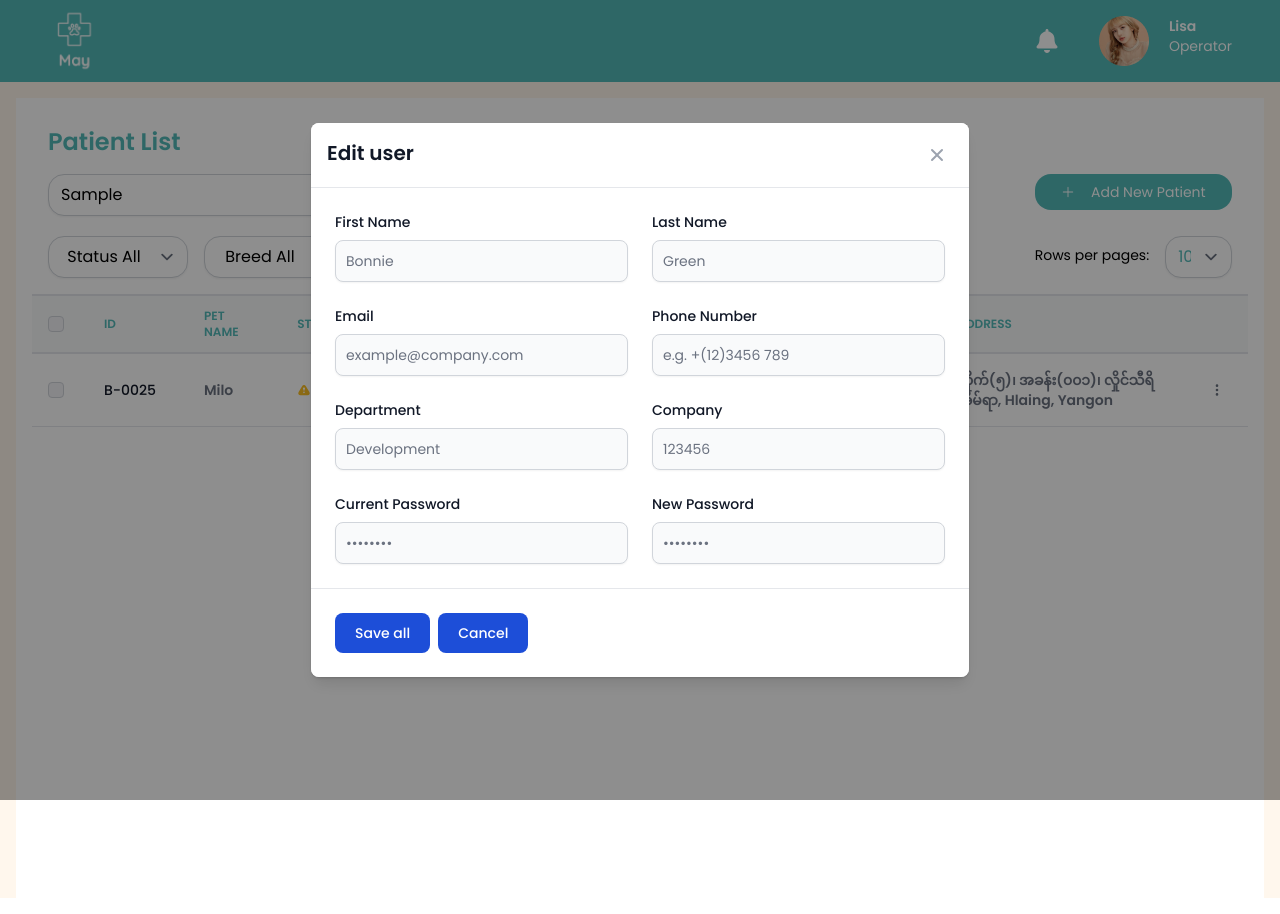
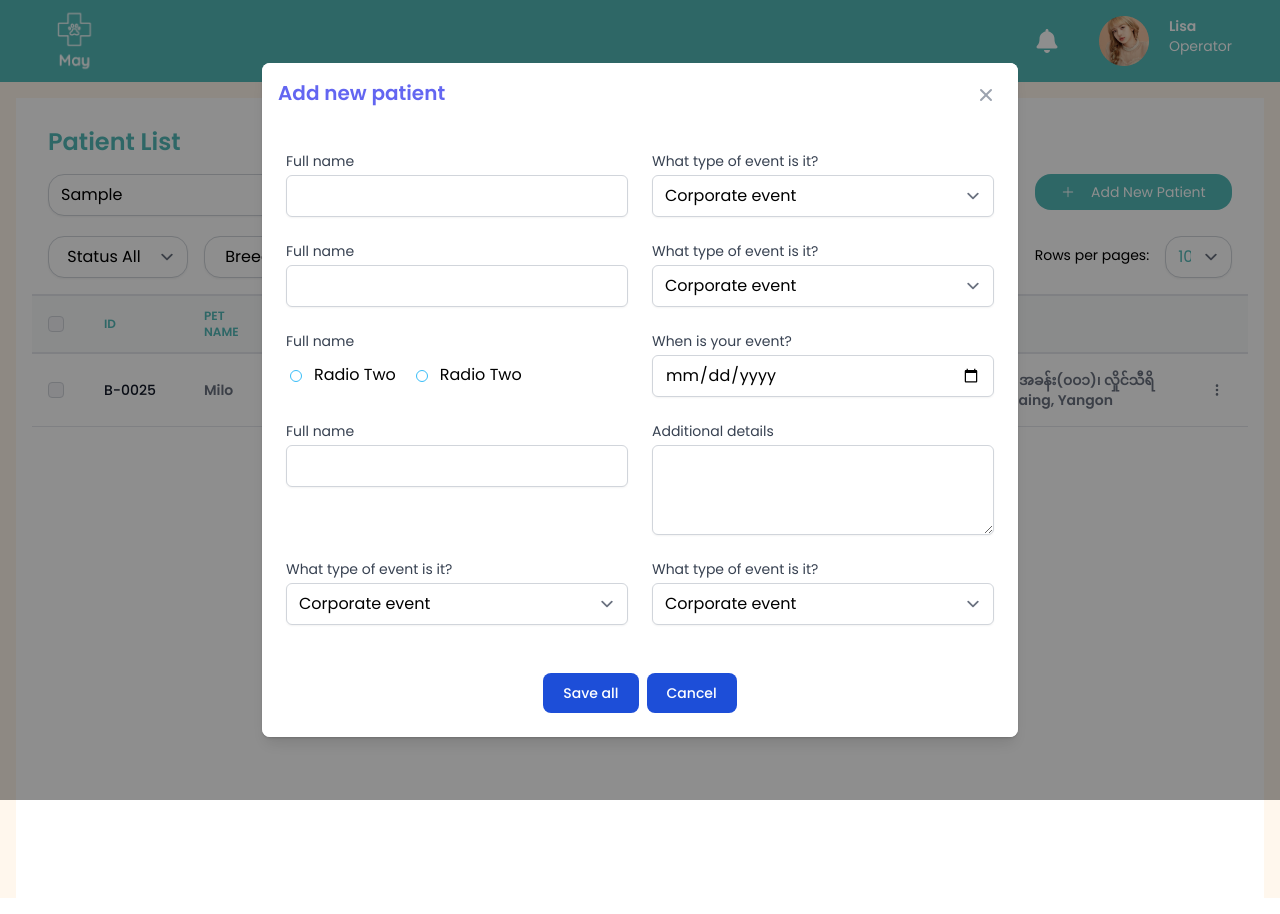
Before and after one commit to Mink-a/dashboard, a React (Vite) app: page / in a window 1280 px wide. Both pictures are taken after typing "Sample" into the empty fields and a click on the button "Add New Patient". Built offline with nearby package versions, Linux system fonts and the light colour scheme.

Commit message:
add new user && delete modal

```diff
--- /dev/null
+++ b/src/components/Delete.jsx
@@ -0,0 +1,81 @@
+import React from "react";
+
+function Delete({ setIsDelete, setOpenModal, setIsDropOpen }) {
+  return (
+    <div>
+      <div className="fixed inset-0 z-10 overflow-y-auto">
+        <div className="flex min-h-full items-end justify-center p-4 text-center sm:items-center sm:p-0">
+          <div className="relative transform overflow-hidden rounded-lg bg-white text-left shadow-xl transition-all sm:my-8 sm:w-full sm:max-w-lg">
+            <div className="bg-white px-4 pt-5 pb-4 sm:p-6 sm:pb-4">
+              <div className="sm:flex sm:items-start">
+                <div className="mt-3 text-center sm:mt-0 sm:ml-4 sm:text-left">
+                  <div class="flex items-start justify-between rounded-t border-b p-4 dark:border-gray-600">
+                    <h3 class="text-xl font-semibold text-gray-900 dark:text-white">
+                      Edit user
+                    </h3>
+                    <button
+                      onClick={() => {
+                        setIsDelete(false);
+                        setOpenModal(false);
+                        setIsDropOpen(false);
+                      }}
+                      type="button"
+                      class="ml-auto inline-flex items-center rounded-lg bg-transparent p-1.5 text-sm text-gray-400 hover:bg-gray-200 hover:text-gray-900 dark:hover:bg-gray-600 dark:hover:text-white"
+                      data-modal-toggle="editUserModal"
+                    >
+                      <svg
+                        class="h-5 w-5"
+                        fill="currentColor"
+                        viewBox="0 0 20 20"
+                        xmlns="http://www.w3.org/2000/svg"
+                      >
+                        <path
+                          fill-rule="evenodd"
+                          d="M4.293 4.293a1 1 0 011.414 0L10 8.586l4.293-4.293a1 1 0 111.414 1.414L11.414 10l4.293 4.293a1 1 0 01-1.414 1.414L10 11.414l-4.293 4.293a1 1 0 01-1.414-1.414L8.586 10 4.293 5.707a1 1 0 010-1.414z"
+                          clip-rule="evenodd"
+                        ></path>
+                      </svg>
+                    </button>
+                  </div>
+                  <div className="mt-2">
+                    <p className="text-sm text-gray-500">
+                      Are you sure you want to deactivate your account? All of
+                      your data will be permanently removed. This action cannot
+                      be undone.
+                    </p>
+                  </div>
+                </div>
+              </div>
+            </div>
+            <div className="bg-gray-50 px-4 py-3 sm:flex sm:flex-row-reverse sm:px-6">
+              <button
+                onClick={() => {
+                  setIsDelete(false);
+                  setOpenModal(false);
+                  setIsDropOpen(false);
+                }}
+                type="button"
+                className="inline-flex w-full justify-center rounded-md border border-transparent bg-red-600 px-4 py-2 text-base font-medium text-white shadow-sm hover:bg-red-700 focus:outline-none focus:ring-2 focus:ring-red-500 focus:ring-offset-2 sm:ml-3 sm:w-auto sm:text-sm"
+              >
+                Deactivate
+              </button>
+              <button
+                onClick={() => {
+                  setIsDelete(false);
+                  setOpenModal(false);
+                  setIsDropOpen(false);
+                }}
+                type="button"
+                className="mt-3 inline-flex w-full justify-center rounded-md border border-gray-300 bg-white px-4 py-2 text-base font-medium text-gray-700 shadow-sm hover:bg-gray-50 focus:outline-none focus:ring-2 focus:ring-indigo-500 focus:ring-offset-2 sm:mt-0 sm:ml-3 sm:w-auto sm:text-sm"
+              >
+                Cancel
+              </button>
+            </div>
+          </div>
+        </div>
+      </div>
+    </div>
+  );
+}
+
+export default Delete;
--- a/src/components/Dropdown.jsx
+++ b/src/components/Dropdown.jsx
@@ -2,19 +2,23 @@ import React from "react";
 import { BsThreeDotsVertical, BsPencil } from "react-icons/bs";
 import { FiTrash } from "react-icons/fi";
 import { useState } from "react";
+import Modal from "./Modal";
 
 function Dropdown() {
   const [isEdit, setIsEdit] = useState(false);
   const [isDelete, setIsDelete] = useState(false);
-  const [isOpen, setIsOpen] = useState(false);
+  const [showModal, setShowModal] = useState(false);
+  const [isDropOpen, setIsDropOpen] = useState(false);
   const handleOpen = () => {
-    setIsOpen((prev) => !prev);
+    setIsDropOpen(!isDropOpen);
   };
   const handleEdit = () => {
-    setIsEdit(setIsEdit(true));
+    setIsEdit(true);
+    setShowModal(true);
   };
   const handleDelete = () => {
-    setIsDelete(setIsDelete(true));
+    setIsDelete(true);
+    setShowModal(true);
   };
   return (
     <div>
@@ -23,7 +27,7 @@ function Dropdown() {
           <label onClick={handleOpen} tabIndex={0} className="relative">
             <BsThreeDotsVertical className="cursor-pointer" />
           </label>
-          {isOpen && (
+          {isDropOpen && (
             <ul
               tabIndex={0}
               className="dropdown-content menu p-2 shadow-lg rounded bg-white rounded-box absolute right-0 top-2 w-32"
@@ -47,6 +51,16 @@ function Dropdown() {
           )}
         </div>
       </span>
+      {showModal && isDelete && (
+        <Modal
+          setOpenModal={setShowModal}
+          isDelete={isDelete}
+          setIsDelete={setIsDelete}
+          isEdit={isEdit}
+          setIsEdit={setIsEdit}
+          setIsDropOpen={setIsDropOpen}
+        />
+      )}
     </div>
   );
 }
--- a/src/components/Form.jsx
+++ b/src/components/Form.jsx
@@ -1,18 +1,21 @@
 import React from "react";
 
-function Form({ setShowForm }) {
+function Form({ setIsCreate, setOpenModal }) {
   return (
     <div>
       <form
         action="#"
         class="relative rounded-lg bg-white shadow dark:bg-gray-700"
       >
-        <div class="flex items-start justify-between rounded-t border-b p-4 dark:border-gray-600">
-          <h3 class="text-xl font-semibold text-gray-900 dark:text-white">
-            Edit user
+        <div class="flex items-start justify-between rounded-t p-4 dark:border-gray-600">
+          <h3 class="text-xl font-semibold  text-indigo-500 dark:text-white">
+            Add new patient
           </h3>
           <button
-            onClick={() => setShowForm(false)}
+            onClick={() => {
+              setIsCreate(false);
+              setOpenModal(false);
+            }}
             type="button"
             class="ml-auto inline-flex items-center rounded-lg bg-transparent p-1.5 text-sm text-gray-400 hover:bg-gray-200 hover:text-gray-900 dark:hover:bg-gray-600 dark:hover:text-white"
             data-modal-toggle="editUserModal"
@@ -35,146 +38,215 @@ function Form({ setShowForm }) {
         <div class="space-y-6 p-6">
           <div class="grid grid-cols-6 gap-6">
             <div class="col-span-6 sm:col-span-3">
-              <label
-                for="first-name"
-                class="mb-2 block text-sm font-medium text-gray-900 dark:text-white"
-              >
-                First Name
-              </label>
+              <label class="block">
+                <span class="text-gray-700">Full name</span>
                 <input
                   type="text"
-                name="first-name"
-                id="first-name"
-                class="block w-full rounded-lg border border-gray-300 bg-gray-50 p-2.5 text-gray-900 shadow-sm focus:border-blue-600 focus:ring-blue-600 dark:border-gray-500 dark:bg-gray-600 dark:text-white dark:placeholder-gray-400 dark:focus:border-blue-500 dark:focus:ring-blue-500 sm:text-sm"
-                placeholder="Bonnie"
-                required=""
+                  class="
+                    mt-1
+                    block
+                    w-full
+                    rounded-md
+                    border-gray-300
+                    shadow-sm
+                    focus:border-indigo-300 focus:ring focus:ring-indigo-200 focus:ring-opacity-50
+                  "
+                  placeholder=""
                 />
+              </label>
             </div>
             <div class="col-span-6 sm:col-span-3">
-              <label
-                for="last-name"
-                class="mb-2 block text-sm font-medium text-gray-900 dark:text-white"
+              <label class="block">
+                <span class="text-gray-700">What type of event is it?</span>
+                <select
+                  class="
+                    block
+                    w-full
+                    mt-1
+                    rounded-md
+                    border-gray-300
+                    shadow-sm
+                    focus:border-indigo-300 focus:ring focus:ring-indigo-200 focus:ring-opacity-50
+                  "
                 >
-                Last Name
+                  <option>Corporate event</option>
+                  <option>Wedding</option>
+                  <option>Birthday</option>
+                  <option>Other</option>
+                </select>
               </label>
+            </div>
+            <div class="col-span-6 sm:col-span-3">
+              <label class="block">
+                <span class="text-gray-700">Full name</span>
                 <input
                   type="text"
-                name="last-name"
-                id="last-name"
-                class="block w-full rounded-lg border border-gray-300 bg-gray-50 p-2.5 text-gray-900 shadow-sm focus:border-blue-600 focus:ring-blue-600 dark:border-gray-500 dark:bg-gray-600 dark:text-white dark:placeholder-gray-400 dark:focus:border-blue-500 dark:focus:ring-blue-500 sm:text-sm"
-                placeholder="Green"
-                required=""
+                  class="
+                    mt-1
+                    block
+                    w-full
+                    rounded-md
+                    border-gray-300
+                    shadow-sm
+                    focus:border-indigo-300 focus:ring focus:ring-indigo-200 focus:ring-opacity-50
+                  "
+                  placeholder=""
                 />
+              </label>
             </div>
             <div class="col-span-6 sm:col-span-3">
-              <label
-                for="email"
-                class="mb-2 block text-sm font-medium text-gray-900 dark:text-white"
+              <label class="block">
+                <span class="text-gray-700">What type of event is it?</span>
+                <select
+                  class="
+                    block
+                    w-full
+                    mt-1
+                    rounded-md
+                    border-gray-300
+                    shadow-sm
+                    focus:border-indigo-300 focus:ring focus:ring-indigo-200 focus:ring-opacity-50
+                  "
                 >
-                Email
+                  <option>Corporate event</option>
+                  <option>Wedding</option>
+                  <option>Birthday</option>
+                  <option>Other</option>
+                </select>
               </label>
-              <input
-                type="email"
-                name="email"
-                id="email"
-                class="block w-full rounded-lg border border-gray-300 bg-gray-50 p-2.5 text-gray-900 shadow-sm focus:border-blue-600 focus:ring-blue-600 dark:border-gray-500 dark:bg-gray-600 dark:text-white dark:placeholder-gray-400 dark:focus:border-blue-500 dark:focus:ring-blue-500 sm:text-sm"
-                placeholder="example@company.com"
-                required=""
-              />
             </div>
             <div class="col-span-6 sm:col-span-3">
-              <label
-                for="phone-number"
-                class="mb-2 block text-sm font-medium text-gray-900 dark:text-white"
-              >
-                Phone Number
+              <label class="block">
+                <span class="text-gray-700 block">Full name</span>
+                <div className="flex gap-5 mt-3 text-base px-1">
+                  <div className="">
+                    <input type="radio" name="radio" id="male" class="" />
+                    <label for="male" class="ml-3">
+                      Radio Two
                     </label>
-              <input
-                type="number"
-                name="phone-number"
-                id="phone-number"
-                class="block w-full rounded-lg border border-gray-300 bg-gray-50 p-2.5 text-gray-900 shadow-sm focus:border-blue-600 focus:ring-blue-600 dark:border-gray-500 dark:bg-gray-600 dark:text-white dark:placeholder-gray-400 dark:focus:border-blue-500 dark:focus:ring-blue-500 sm:text-sm"
-                placeholder="e.g. +(12)3456 789"
-                required=""
-              />
+                  </div>
+                  <div className="">
+                    <input type="radio" name="radio" id="female" class="" />
+                    <label for="female" class="ml-3">
+                      Radio Two
+                    </label>
+                  </div>
+                </div>
+              </label>
             </div>
             <div class="col-span-6 sm:col-span-3">
-              <label
-                for="department"
-                class="mb-2 block text-sm font-medium text-gray-900 dark:text-white"
-              >
-                Department
+              <label class="block">
+                <span class="text-gray-700">When is your event?</span>
+                <input
+                  type="date"
+                  class="
+                    mt-1
+                    block
+                    w-full
+                    rounded-md
+                    border-gray-300
+                    shadow-sm
+                    focus:border-indigo-300 focus:ring focus:ring-indigo-200 focus:ring-opacity-50
+                  "
+                />
               </label>
+            </div>
+            <div class="col-span-6 sm:col-span-3">
+              <label class="block">
+                <span class="text-gray-700">Full name</span>
                 <input
                   type="text"
-                name="department"
-                id="department"
-                class="block w-full rounded-lg border border-gray-300 bg-gray-50 p-2.5 text-gray-900 shadow-sm focus:border-blue-600 focus:ring-blue-600 dark:border-gray-500 dark:bg-gray-600 dark:text-white dark:placeholder-gray-400 dark:focus:border-blue-500 dark:focus:ring-blue-500 sm:text-sm"
-                placeholder="Development"
-                required=""
+                  class="
+                    mt-1
+                    block
+                    w-full
+                    rounded-md
+                    border-gray-300
+                    shadow-sm
+                    focus:border-indigo-300 focus:ring focus:ring-indigo-200 focus:ring-opacity-50
+                  "
+                  placeholder=""
                 />
+              </label>
             </div>
             <div class="col-span-6 sm:col-span-3">
-              <label
-                for="company"
-                class="mb-2 block text-sm font-medium text-gray-900 dark:text-white"
-              >
-                Company
+              <label class="block">
+                <span class="text-gray-700">Additional details</span>
+                <textarea
+                  class="
+                    mt-1
+                    block
+                    w-full
+                    rounded-md
+                    border-gray-300
+                    shadow-sm
+                    focus:border-indigo-300 focus:ring focus:ring-indigo-200 focus:ring-opacity-50
+                  "
+                  rows="3"
+                ></textarea>
               </label>
-              <input
-                type="number"
-                name="company"
-                id="company"
-                class="block w-full rounded-lg border border-gray-300 bg-gray-50 p-2.5 text-gray-900 shadow-sm focus:border-blue-600 focus:ring-blue-600 dark:border-gray-500 dark:bg-gray-600 dark:text-white dark:placeholder-gray-400 dark:focus:border-blue-500 dark:focus:ring-blue-500 sm:text-sm"
-                placeholder="123456"
-                required=""
-              />
             </div>
             <div class="col-span-6 sm:col-span-3">
-              <label
-                for="current-password"
-                class="mb-2 block text-sm font-medium text-gray-900 dark:text-white"
+              <label class="block">
+                <span class="text-gray-700">What type of event is it?</span>
+                <select
+                  class="
+                    block
+                    w-full
+                    mt-1
+                    rounded-md
+                    border-gray-300
+                    shadow-sm
+                    focus:border-indigo-300 focus:ring focus:ring-indigo-200 focus:ring-opacity-50
+                  "
                 >
-                Current Password
+                  <option>Corporate event</option>
+                  <option>Wedding</option>
+                  <option>Birthday</option>
+                  <option>Other</option>
+                </select>
               </label>
-              <input
-                type="password"
-                name="current-password"
-                id="current-password"
-                class="block w-full rounded-lg border border-gray-300 bg-gray-50 p-2.5 text-gray-900 shadow-sm focus:border-blue-600 focus:ring-blue-600 dark:border-gray-500 dark:bg-gray-600 dark:text-white dark:placeholder-gray-400 dark:focus:border-blue-500 dark:focus:ring-blue-500 sm:text-sm"
-                placeholder="••••••••"
-                required=""
-              />
             </div>
             <div class="col-span-6 sm:col-span-3">
-              <label
-                for="new-password"
-                class="mb-2 block text-sm font-medium text-gray-900 dark:text-white"
+              <label class="block">
+                <span class="text-gray-700">What type of event is it?</span>
+                <select
+                  class="
+                    block
+                    w-full
+                    mt-1
+                    rounded-md
+                    border-gray-300
+                    shadow-sm
+                    focus:border-indigo-300 focus:ring focus:ring-indigo-200 focus:ring-opacity-50
+                  "
                 >
-                New Password
+                  <option>Corporate event</option>
+                  <option>Wedding</option>
+                  <option>Birthday</option>
+                  <option>Other</option>
+                </select>
               </label>
-              <input
-                type="password"
-                name="new-password"
-                id="new-password"
-                class="block w-full rounded-lg border border-gray-300 bg-gray-50 p-2.5 text-gray-900 shadow-sm focus:border-blue-600 focus:ring-blue-600 dark:border-gray-500 dark:bg-gray-600 dark:text-white dark:placeholder-gray-400 dark:focus:border-blue-500 dark:focus:ring-blue-500 sm:text-sm"
-                placeholder="••••••••"
-                required=""
-              />
             </div>
           </div>
         </div>
 
-        <div class="flex items-center space-x-2 rounded-b border-t border-gray-200 p-6 dark:border-gray-600">
+        <div class="flex items-center space-x-2 rounded-b justify-center  border-gray-200 p-6 ">
           <button
-            onClick={() => setShowForm(false)}
+            onClick={() => {
+              setIsCreate(false);
+              setOpenModal(false);
+            }}
             type="submit"
             class="rounded-lg bg-blue-700 px-5 py-2.5 text-center text-sm font-medium text-white hover:bg-blue-800 focus:outline-none focus:ring-4 focus:ring-blue-300 dark:bg-blue-600 dark:hover:bg-blue-700 dark:focus:ring-blue-800"
           >
             Save all
           </button>
           <button
-            onClick={() => setShowForm(false)}
+            onClick={() => {
+              setIsCreate(false);
+              setOpenModal(false);
+            }}
             type="submit"
             class="rounded-lg bg-blue-700 px-5 py-2.5 text-center text-sm font-medium text-white hover:bg-blue-800 focus:outline-none focus:ring-4 focus:ring-blue-300 dark:bg-blue-600 dark:hover:bg-blue-700 dark:focus:ring-blue-800"
           >
--- a/src/components/Modal.jsx
+++ b/src/components/Modal.jsx
@@ -1,7 +1,17 @@
 import React from "react";
 import Form from "./Form";
+import Delete from "./Delete";
 
-function Modal({ setOpenModal }) {
+function Modal({
+  setOpenModal,
+  isDelete,
+  setIsDelete,
+  isCreate,
+  setIsCreate,
+  setIsDropOpen,
+  isEdit,
+  setIsEdit,
+}) {
   return (
     <div>
       <div>
@@ -12,7 +22,21 @@ function Modal({ setOpenModal }) {
           ></div>
           <div className="relative w-auto my-6 mx-auto max-w-3xl">
             <div className="border-0 rounded-lg shadow-lg relative flex flex-col w-full bg-white outline-none focus:outline-none">
-              <Form setShowForm={setOpenModal} />
+              {isCreate && (
+                <Form
+                  setIsCreate={setIsCreate}
+                  setOpenModal={setOpenModal}
+                  isCreate={isCreate}
+                />
+              )}
+
+              {isDelete && (
+                <Delete
+                  setIsDelete={setIsDelete}
+                  setOpenModal={setOpenModal}
+                  setIsDropOpen={setIsDropOpen}
+                />
+              )}
             </div>
           </div>
         </div>
--- a/src/components/ReportTitle.jsx
+++ b/src/components/ReportTitle.jsx
@@ -5,6 +5,7 @@ import Modal from "./Modal";
 
 function ReportTitle() {
   const [showModal, setShowModal] = useState(false);
+  const [isCreate, setIsCreate] = useState(false);
 
   return (
     <div>
@@ -30,7 +31,10 @@ function ReportTitle() {
             <button
               className="py-2 px-4 rounded-2xl inline-flex items-center gap-4 justify-center bg-[#54BAB9] w-full text-white"
               type="button"
-              onClick={() => setShowModal(true)}
+              onClick={() => {
+                setShowModal(true);
+                setIsCreate(true);
+              }}
             >
               <BsPlusLg />
               <span>Add New Patient</span>
@@ -106,7 +110,13 @@ function ReportTitle() {
         </div>
       </div>
       {/* Modal Part */}
-      {showModal && <Modal setOpenModal={setShowModal} />}
+      {showModal && isCreate && (
+        <Modal
+          setOpenModal={setShowModal}
+          isCreate={isCreate}
+          setIsCreate={setIsCreate}
+        />
+      )}
     </div>
   );
 }
--- a/src/index.css
+++ b/src/index.css
@@ -1,3 +1,11 @@
 @tailwind base;
 @tailwind components;
 @tailwind utilities;
+@layer base {
+  input[type="radio"]{
+    @apply w-3 h-3 border border-sky-400
+  }
+  input[type="radio"]:checked {
+    @apply w-3 h-3 bg-none ring-1 ring-offset-2 text-sky-400 ring-sky-400
+  }
+}
```
Lines whose indentation alone changed are shown as unchanged.
